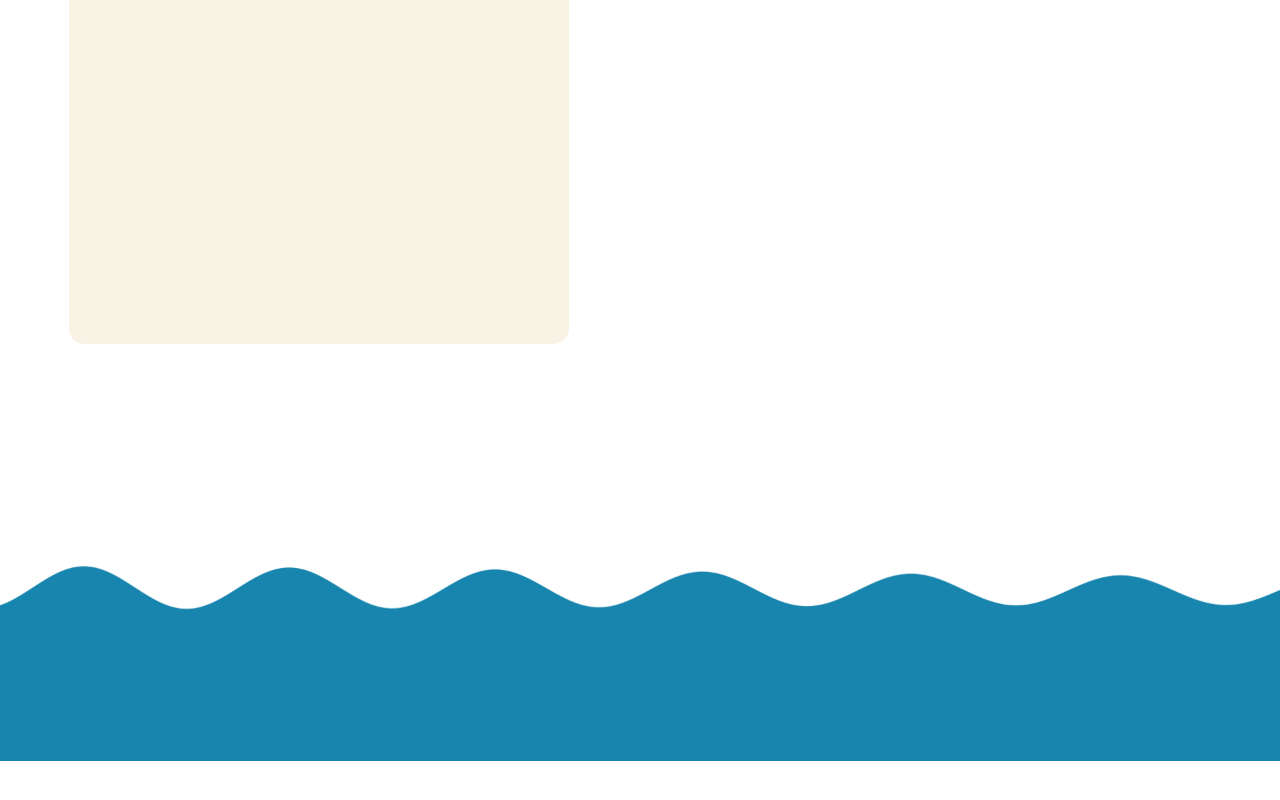
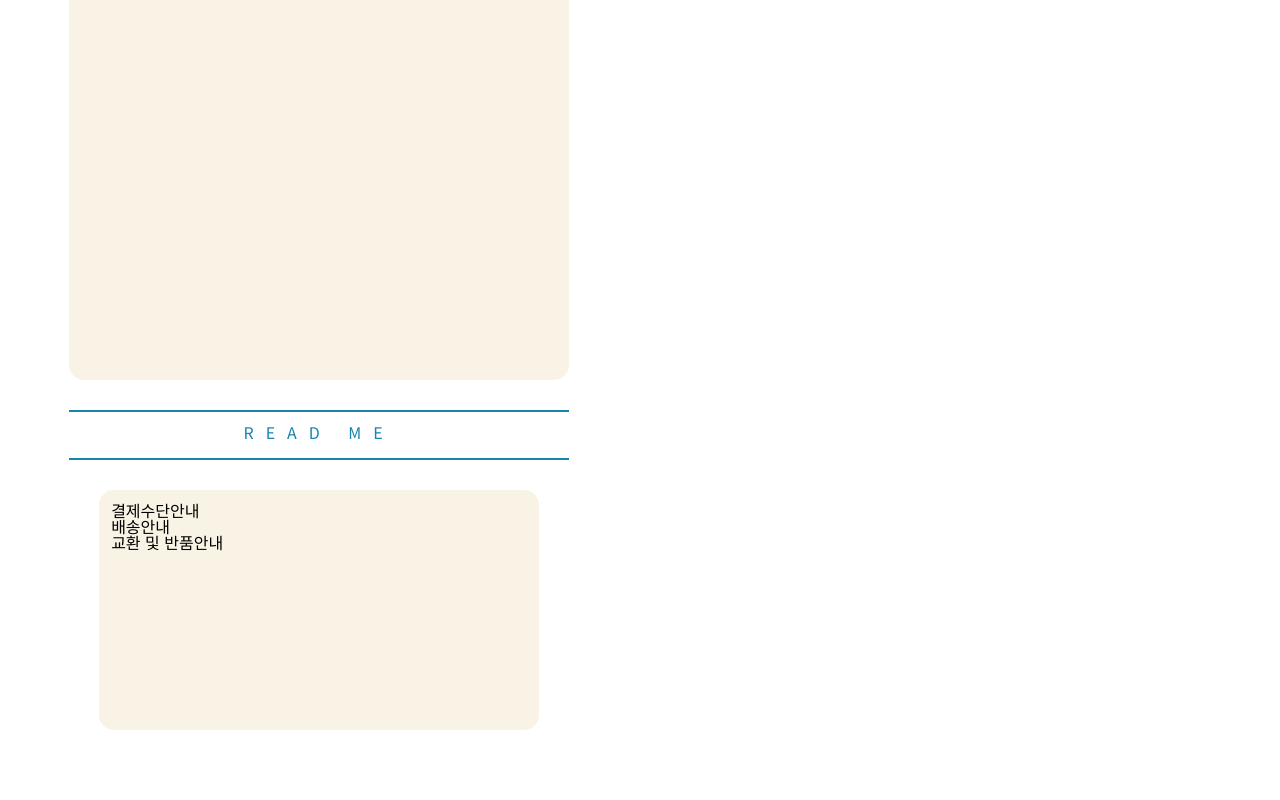
Before and after one commit to codestates-seb/seb40_main_019, a React (Create React App) app in the folder client/: page /productdetail in a window 1280 px wide. Shown: the part 1936-2736 px from the top of the page. Before the commit the page ends 2697 px from the top, so only its background shows below. Built offline with nearby package versions, Linux system fonts and the light colour scheme; no server answers.

Commit message:
Detail, Readme 레이아웃

```diff
--- a/client/src/components/shop/css/productDetailBox.scss
+++ b/client/src/components/shop/css/productDetailBox.scss
@@ -10,14 +10,14 @@
         height: 50px;
         text-align: center;
         letter-spacing: 12px;
-        margin: 12px 0;
+        margin: 30px 0;
         padding-top: 12px;
     }
-    .imgcontainer{
+    .detailImg{
         width: 500px;
         height: 1500px; //이미지 넣고 수정
         border-radius: 15px;
         background-color: #F9F3E5;
-        margin: 12px 0;
+        margin: 12px 0px;
     }
 }
--- /dev/null
+++ b/client/src/components/shop/css/productDetailReadme.scss
@@ -0,0 +1,29 @@
+.readmeContainer{
+    display: block;
+    width: 100%;
+    // max-width: 150px;
+
+    .readmeTitle{
+        border-top: solid 2px #1885AE;
+        border-bottom: solid 2px #1885AE;
+        color: #1885AE;
+        width: 500px;
+        height: 50px;
+        text-align: center;
+        letter-spacing: 12px;
+        margin: 30px 0;
+        padding-top: 12px;
+    }
+    .readmeTextContainer{
+        width: 100%;
+        max-width: 500px;
+        div{
+            width: 440px;
+            height: 240px;
+            border-radius: 15px;
+            background-color: #F9F3E5;
+            margin: 12px 30px;
+            padding: 12px;
+        }
+    }
+}
--- a/client/src/components/shop/js/ProductDetailBox.js
+++ b/client/src/components/shop/js/ProductDetailBox.js
@@ -4,7 +4,7 @@ const ProductDetailBox = () => {
   return (
     <div className="detailContainer">
       <div className="detailText">DETAIL</div>
-      <div className="imgcontainer"></div>
+      <div className="detailImg"></div>
     </div>
   );
 };
--- /dev/null
+++ b/client/src/components/shop/js/ProductDetailReadme.js
@@ -0,0 +1,20 @@
+import '../css/productDetailReadme.scss';
+
+const ProductDetailReadme = () => {
+  return (
+    <div className="readmeContainer">
+      <div className="readmeTitle">READ ME</div>
+      <div className="readmeTextContainer">
+        <div>
+          <ul>
+            <li>결제수단안내</li>
+            <li>배송안내</li>
+            <li>교환 및 반품안내</li>
+          </ul>
+        </div>
+      </div>
+    </div>
+  );
+};
+
+export default ProductDetailReadme;
--- a/client/src/pages/shopProductDetail/js/ShopProductDetail.js
+++ b/client/src/pages/shopProductDetail/js/ShopProductDetail.js
@@ -2,6 +2,7 @@ import '../css/shopProductDetail.scss';
 import Sidebar from '../../../components/sidebar/js/Sidebar';
 import ProductInfo from '../../../components/shop/js/ProductInfo';
 import ProductDetailBox from '../../../components/shop/js/ProductDetailBox';
+import ProductDetailReadme from '../../../components/shop/js/ProductDetailReadme';
 
 const shopProductDetail = () => {
   return (
@@ -13,6 +14,7 @@ const shopProductDetail = () => {
         </div>
         <div className="detailDown">
           <ProductDetailBox />
+          <ProductDetailReadme />
         </div>
       </div>
     </>
```
